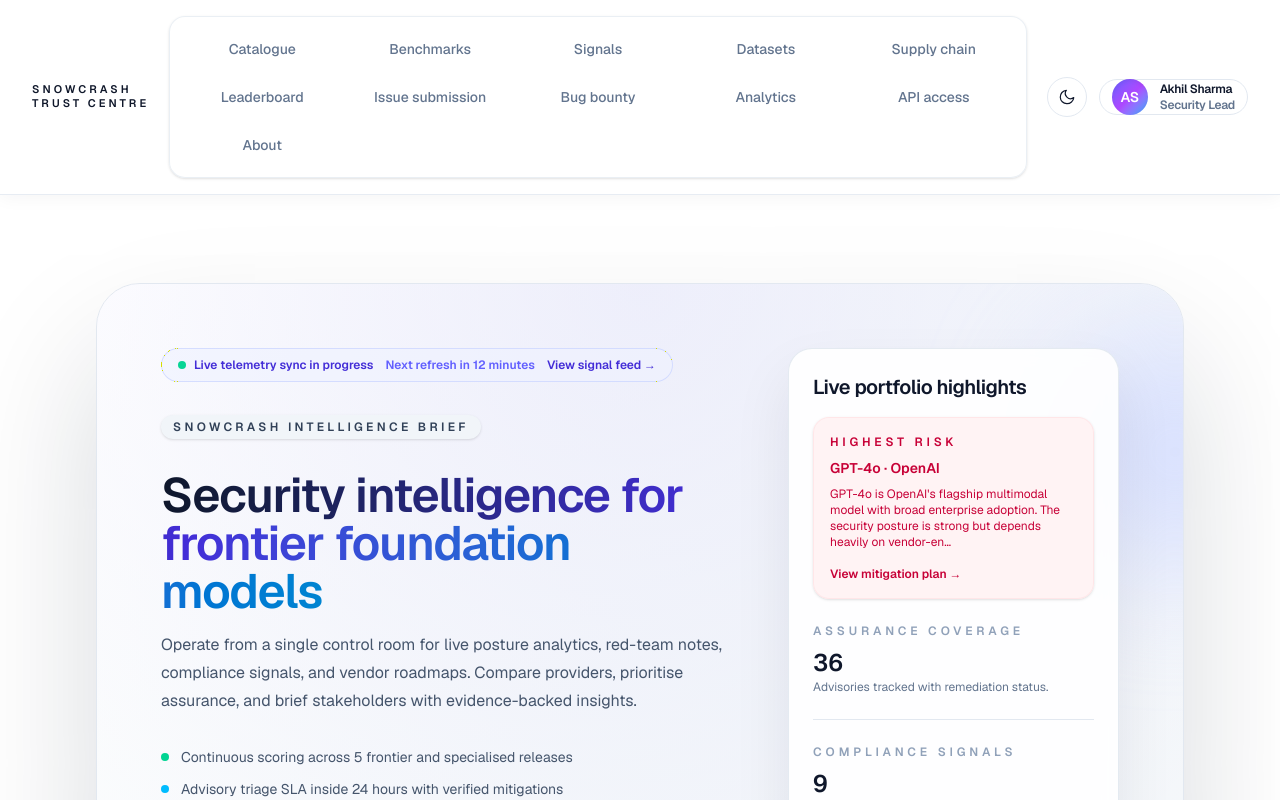
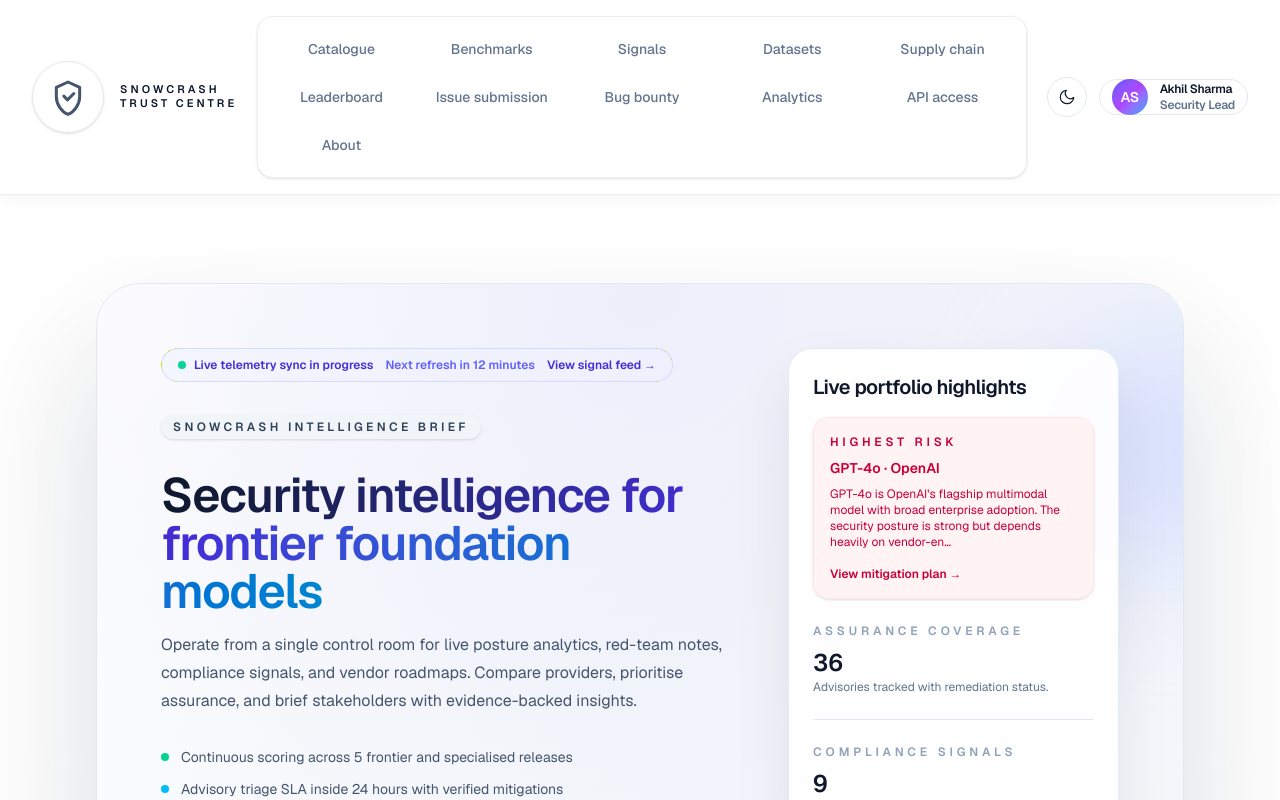
Before and after one commit to AkhilSharma90/SnowCrash-Platform, a Next.js app: page / in a window 1280 px wide. Shown: the top 800 px of the page. Built offline with nearby package versions, Linux system fonts and the light colour scheme.

Commit message:
larger trust logo

```diff
--- a/src/app/layout.tsx
+++ b/src/app/layout.tsx
@@ -54,10 +54,27 @@
             <div className="mx-auto grid w-full max-w-7xl gap-4 px-4 sm:grid-cols-[auto_1fr_auto] sm:items-center sm:px-6 lg:px-8">
               <Link
                 href="/"
-                className="flex flex-col text-[11px] font-semibold uppercase leading-tight tracking-[0.28em] text-slate-600 transition hover:text-slate-900 dark:text-slate-400 dark:hover:text-slate-100"
+                className="flex items-center gap-4 text-[11px] font-semibold uppercase leading-tight tracking-[0.28em] text-slate-600 transition hover:text-slate-900 dark:text-slate-400 dark:hover:text-slate-100"
               >
-                <span>Snowcrash</span>
-                <span>Trust Centre</span>
+                <span className="flex h-[4.5rem] w-[4.5rem] items-center justify-center rounded-full border border-slate-200 bg-white/80 shadow-sm dark:border-slate-800 dark:bg-slate-900/70">
+                  <svg
+                    viewBox="0 0 24 24"
+                    aria-hidden="true"
+                    className="h-10 w-10 text-slate-600 dark:text-slate-300"
+                    fill="none"
+                    stroke="currentColor"
+                    strokeWidth="1.8"
+                    strokeLinecap="round"
+                    strokeLinejoin="round"
+                  >
+                    <path d="M12 3 5 6.2v5.6c0 4.9 3.6 9.4 7 10.6 3.4-1.2 7-5.7 7-10.6V6.2L12 3z" />
+                    <path d="m9.5 11.5 2.2 2.2 3.8-3.8" />
+                  </svg>
+                </span>
+                <span className="flex flex-col leading-tight">
+                  <span>Snowcrash</span>
+                  <span>Trust Centre</span>
+                </span>
               </Link>
               <nav className="flex w-full justify-center px-1">
                 <div className="grid w-full max-w-4xl grid-cols-2 gap-2 rounded-2xl border border-slate-200/70 bg-white/70 p-3 text-sm text-slate-500 shadow-sm dark:border-slate-800/60 dark:bg-slate-950/40 dark:text-slate-400 sm:grid-cols-3 md:grid-cols-4 lg:grid-cols-5">
```
